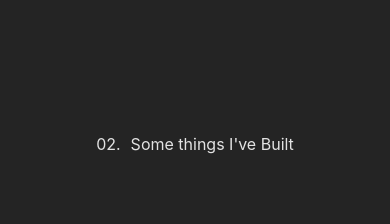
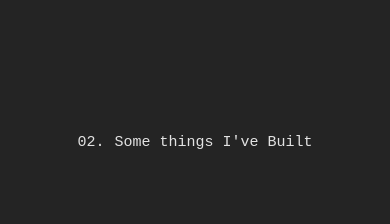
Before and after one commit to rehmansha1/MyPortfolio, a React (Vite) app: page / in a window 390 px wide. Shown: the part 860-1084 px from the top of the page. Built offline with nearby package versions, Linux system fonts and the light colour scheme.

Commit message:
font fixes for mobile

```diff
--- a/src/App.css
+++ b/src/App.css
@@ -459,6 +459,7 @@ h1 {
   z-index: 1;
   transition: opacity 0.4s;
 }
+
 @media only screen and (max-width: 768px) {
   #sections{
     display: none;
@@ -477,6 +478,10 @@ h1 {
   }
   #mailfixed{
     display: none;
+  }
+  #projectSection > div{
+    font-family: monospace;
+    font-size: 15px;
   }
   #line{
     display: None;
```
